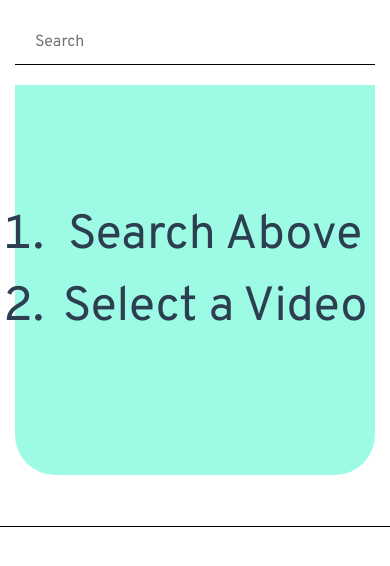
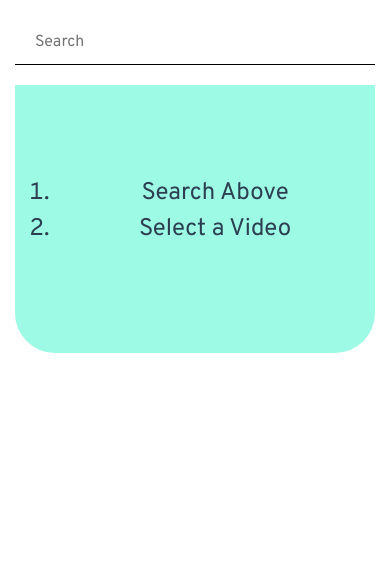
Before and after one commit to buildingsareheavy/youtube-api-vue, a Vue app: page / in a window 390 px wide. Shown: the top 566 px of the page. Built offline with nearby package versions, Linux system fonts and the light colour scheme.

Commit message:
fixed mobile styling

```diff
--- a/src/App.vue
+++ b/src/App.vue
@@ -65,5 +65,8 @@ h2 {
 .container {
   border-bottom: 1px solid black;
   margin-bottom: 2rem;
+  @media screen and (max-width: 767px) {
+    border-bottom: none;
+  }
 }
 </style>
--- a/src/components/VideoDetail.vue
+++ b/src/components/VideoDetail.vue
@@ -50,6 +50,9 @@ export default {
   border-bottom-right-radius: 30px;
   /* background: hsl(240, 2%, 90%); */
   background: hsl(166, 93%, 80%);
+  @media screen and (max-width: 767px) {
+    border-radius: 0;
+  }
   h2 {
     padding: 10px 0;
   }
@@ -63,5 +66,10 @@ export default {
   margin-bottom: 30px;
   width: 100%;
   font-size: 3rem;
+  @media screen and (max-width: 767px) {
+    padding: 25% 0;
+    font-size: 1.5rem;
+    margin-bottom: 45px;
+  }
 }
 </style>
--- a/src/components/VideoListItem.vue
+++ b/src/components/VideoListItem.vue
@@ -41,6 +41,9 @@ li {
   border-bottom-right-radius: 30px;
   border-top: 1px solid black;
   padding-top: 20px;
+  @media screen and (max-width: 767px) {
+    margin-left: 15px;
+  }
   margin-bottom: 10px;
   &:last-child {
     margin-bottom: -10px;
```
